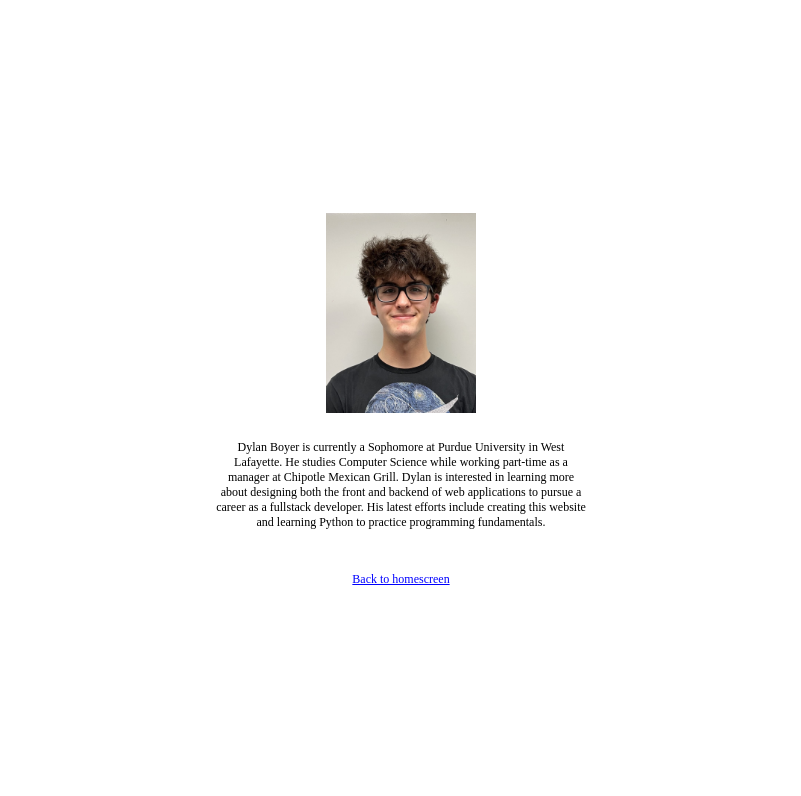
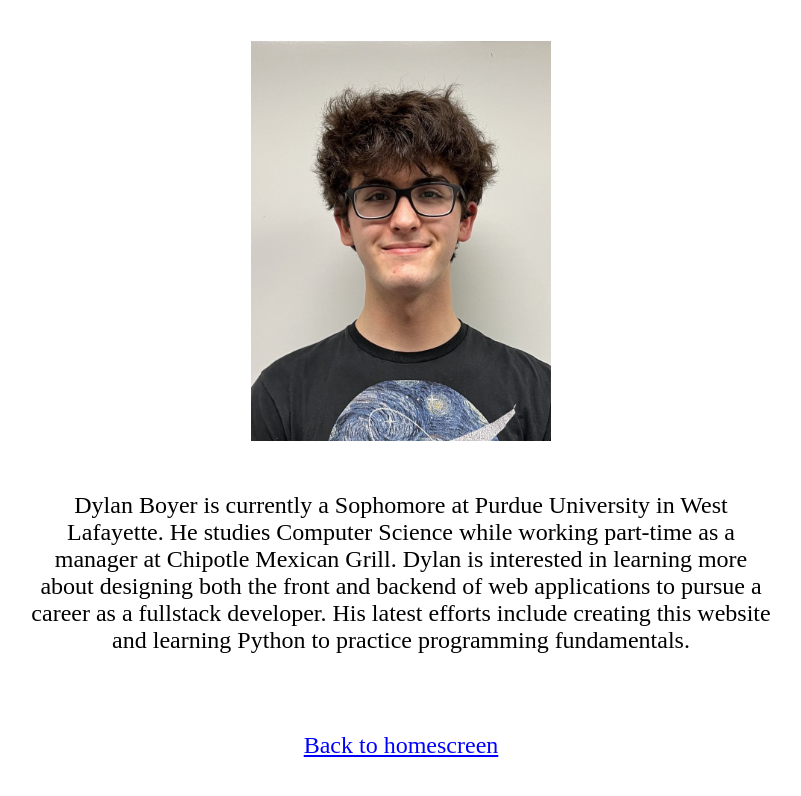
Before and after one commit to dylanboyer/personal-website, a React (Create React App) app: page /#/about in a window 1280 px wide. Shown: the top 796 px of the page, without its empty margins (239-1040 px from the left). Built offline with nearby package versions, Linux system fonts and the light colour scheme.

Commit message:
potential fix for window siting

```diff
--- a/src/App.css
+++ b/src/App.css
@@ -1,6 +1,6 @@
 .App {
   font-family: "Times New Roman", Times, serif;
-  min-height: 100vh;
+  min-height: 50vh;
   display: flex;
   justify-content: center;
   align-items: center;
--- a/src/index.css
+++ b/src/index.css
@@ -1,13 +1,15 @@
 body {
+  overflow: hidden;
+  zoom: 2;
   margin: 0;
-  font-family: -apple-system, BlinkMacSystemFont, 'Segoe UI', 'Roboto', 'Oxygen',
-    'Ubuntu', 'Cantarell', 'Fira Sans', 'Droid Sans', 'Helvetica Neue',
+  font-family: -apple-system, BlinkMacSystemFont, "Segoe UI", "Roboto", "Oxygen",
+    "Ubuntu", "Cantarell", "Fira Sans", "Droid Sans", "Helvetica Neue",
     sans-serif;
   -webkit-font-smoothing: antialiased;
   -moz-osx-font-smoothing: grayscale;
 }
 
 code {
-  font-family: source-code-pro, Menlo, Monaco, Consolas, 'Courier New',
+  font-family: source-code-pro, Menlo, Monaco, Consolas, "Courier New",
     monospace;
 }
```
